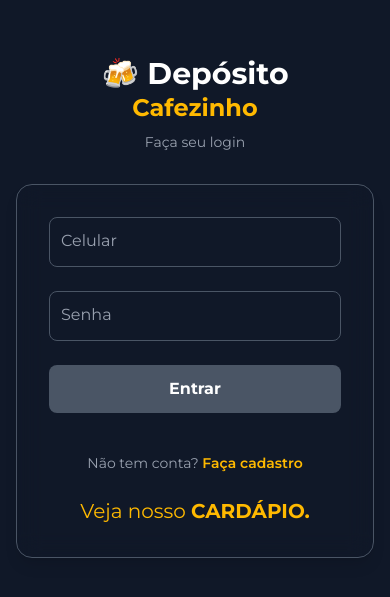
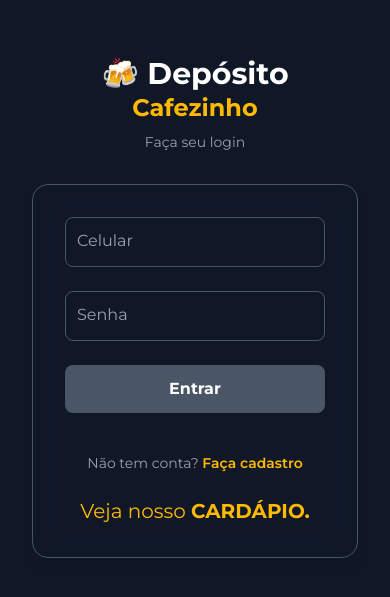
Before and after one commit to flavio16silva/deposito-cafezinho-react, a React (Vite) app: page / in a window 390 px wide. Shown: the part 115-712 px from the top of the page. Built offline with nearby package versions, Linux system fonts and the light colour scheme.

Commit message:
App.jsx: config para background de projeto

```diff
--- a/src/App.jsx
+++ b/src/App.jsx
@@ -17,9 +17,9 @@ import { Cadastro } from './components/cadastro'
 
 const Layout = () => {
   return (
-    <div className='flex flex-col bg-gray-900'>
+    <div className='flex flex-col bg-gray-900 overflow-x-hidden'>
       <Navbar />
-      <main className='flex-1'>
+      <main className='flex-1 w-full max-w-full px-4 sm:px-6 md:px-8'>
         <Outlet />
       </main>
       <Footer />
@@ -29,7 +29,7 @@ const Layout = () => {
 
 const LayoutSimples = () => {
   return (
-    <div className='min-h-screen bg-gray-900'>
+    <div className='min-h-screen bg-gray-900 overflow-x-hidden px-4 sm:px-6 md:px-8'>
       <Outlet />
     </div>
   )
```
